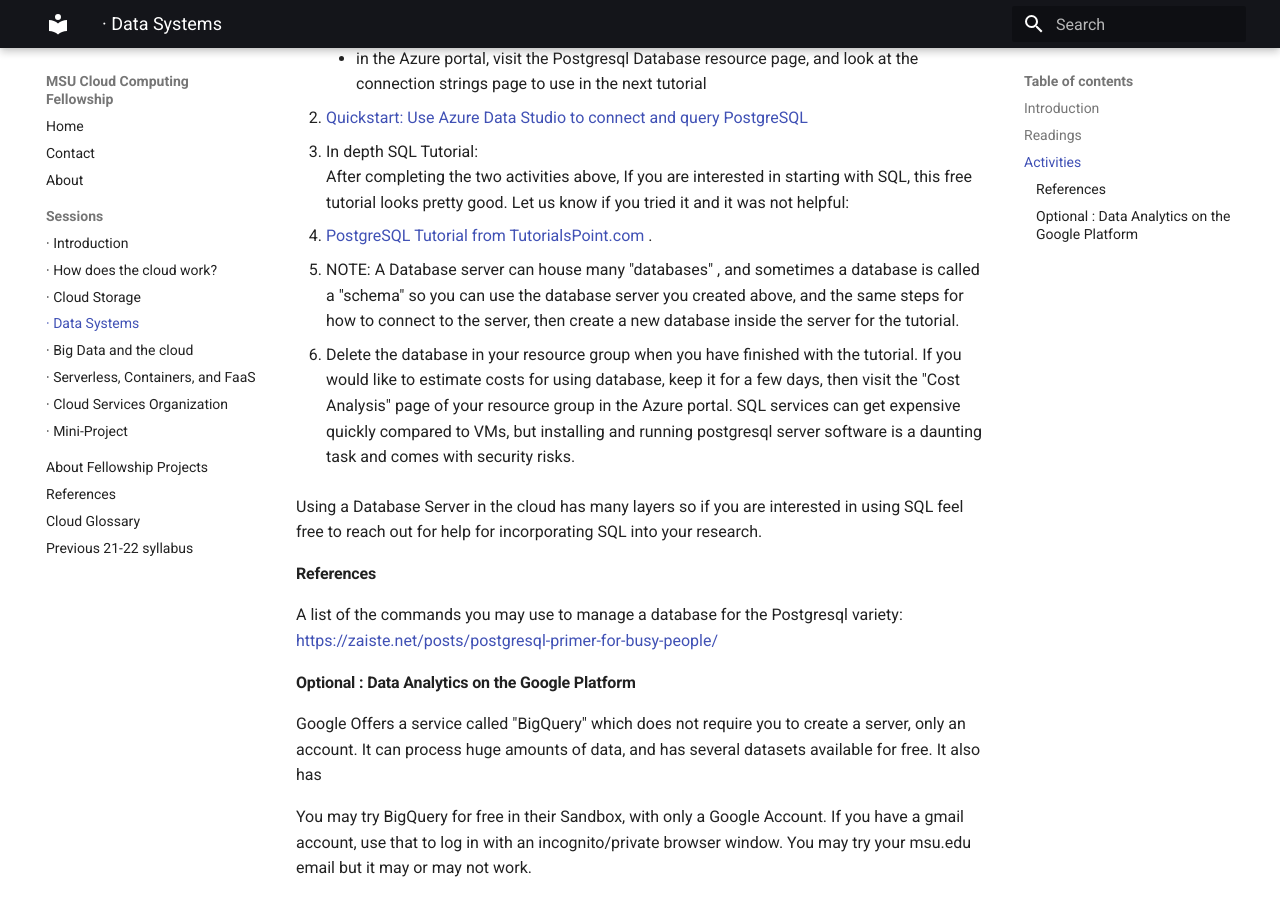
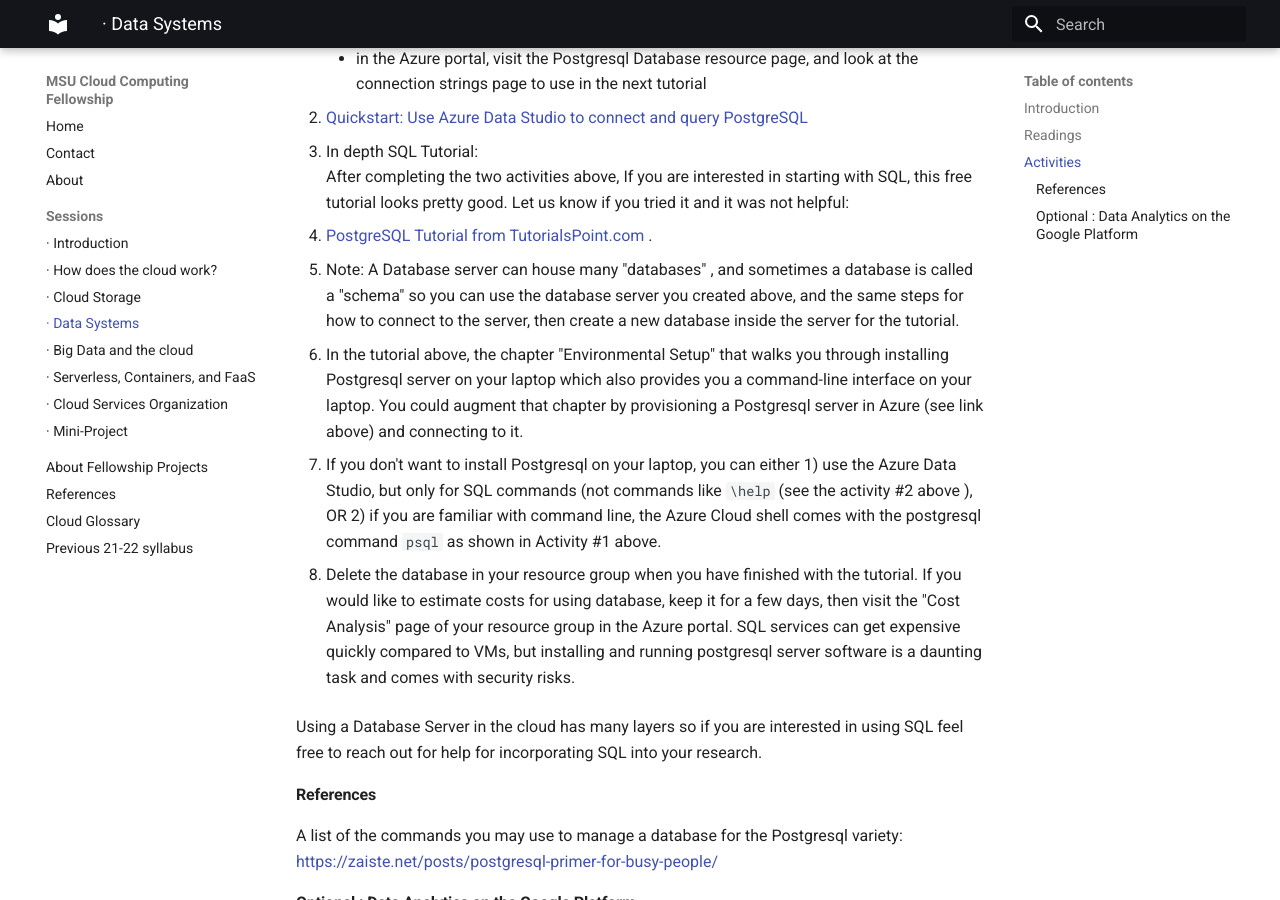
Before and after one commit to msucloudfellowship/msucloudfellowship.github.io, an MkDocs documentation site: the page built from docs/session_datasystems/index.md, in a window 1280 px wide and 900 px high, scrolled down 1814 px. Built offline with MkDocs 1.6.1 and Material for MkDocs 9.7.7, drawn with Linux system fonts in a browser that asks for light colours.

Commit message:
clarifying using the posgresql tutorial

```diff
--- a/docs/session_datasystems/index.md
+++ b/docs/session_datasystems/index.md
@@ -37,7 +37,9 @@ If you are interested in using SQL for your project, consider the following two
 3. In depth SQL Tutorial:<br>
 After completing the two activities above, If you are interested in starting with SQL, this free tutorial looks pretty good.  Let us know if you tried it and it was not helpful:
  - [PostgreSQL Tutorial from TutorialsPoint.com ](https://www.tutorialspoint.com/postgresql/index.htm).
- - NOTE: A Database server can house many "databases" , and sometimes a database is called a "schema" so you can use the database server you created above, and the same steps for how to connect to the server, then create a new database inside the server for the tutorial.
+ - Note: A Database server can house many "databases" , and sometimes a database is called a "schema" so you can use the database server you created above, and the same steps for how to connect to the server, then create a new database inside the server for the tutorial.
+ - In the tutorial above, the chapter  "Environmental Setup" that walks you through installing Postgresql server on your laptop which also provides you a command-line interface on your laptop.  You could augment that chapter by provisioning a Postgresql server in Azure (see link above) and connecting to it.
+ - If you don't want to install Postgresql on your laptop, you can either 1) use the Azure Data Studio, but only for SQL commands (not commands like `\help` (see the activity #2 above ), OR 2) if you are familiar with command line, the Azure Cloud shell comes with the postgresql command `psql` as shown in Activity #1 above.
 
 4. Delete the database in your resource group when you have finished with the tutorial.  If you would like to estimate costs for using database, keep it for a few days, then visit the "Cost Analysis" page of your resource group in the Azure portal.  SQL services can get expensive quickly compared to VMs, but installing and running postgresql server software is a daunting task and comes with security risks.
 
@@ -46,6 +48,8 @@ Using a Database Server in the cloud has many layers so if you are interested in
 #### References
 
 A list of the commands you may use to manage a database for the Postgresql variety: https://zaiste.net/posts/postgresql-primer-for-busy-people/
+
+
 
 #### Optional : Data Analytics on the Google Platform
 
```
